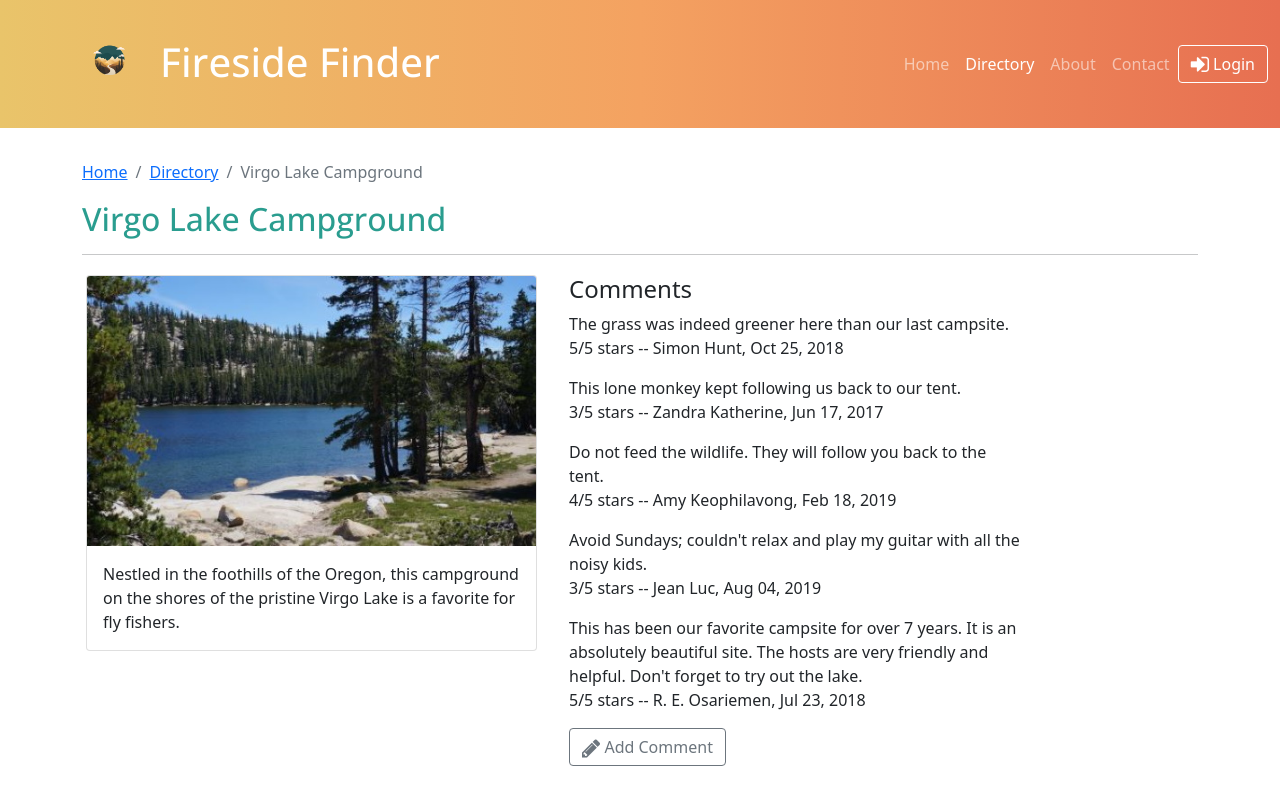
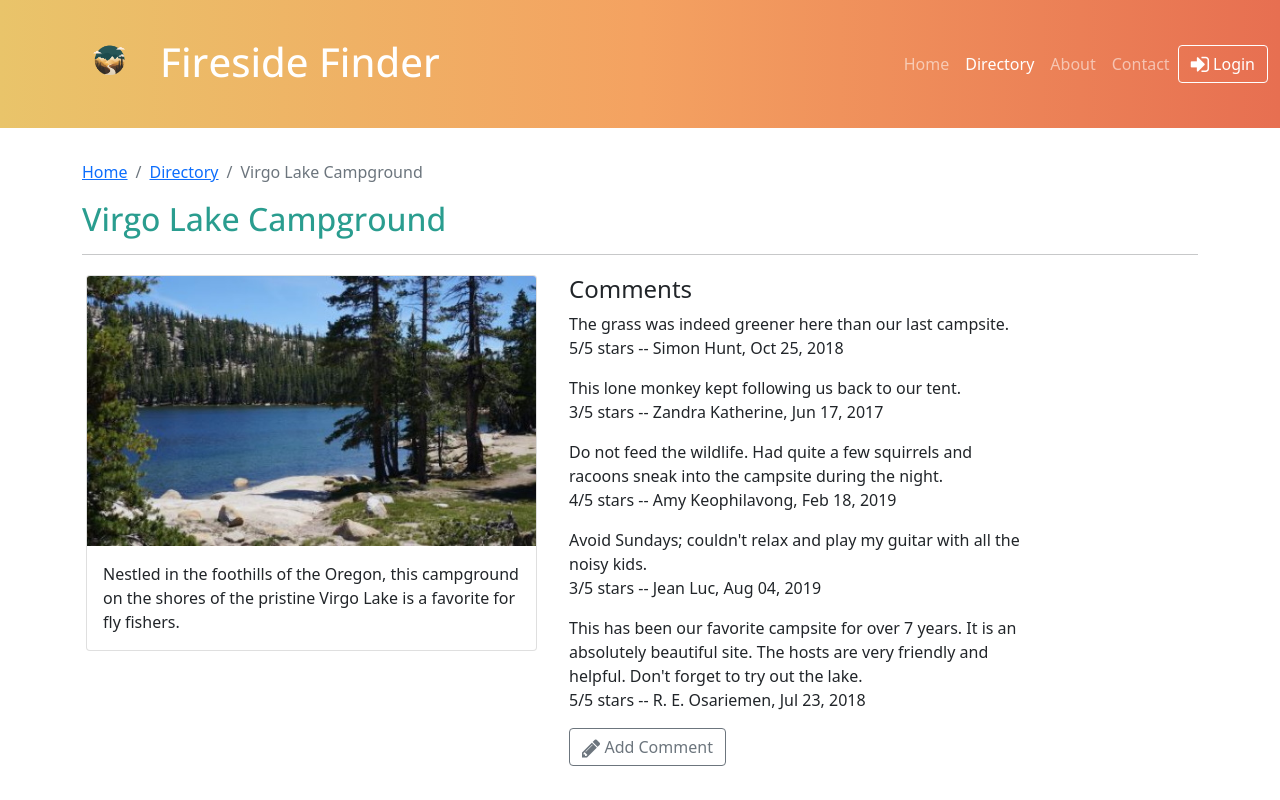
Before and after one commit to SolInvictusx/Project-2, a React (Create React App) app: page /directory/0 in a window 1280 px wide. Shown: the top 800 px of the page. Built offline with nearby package versions, Linux system fonts and the light colour scheme.

Commit message:
Update comment

```diff
--- a/src/app/shared/COMMENTS.js
+++ b/src/app/shared/COMMENTS.js
@@ -19,7 +19,7 @@ export const COMMENTS = [
         id: 2,
         campsiteId: 0,
         rating: 4,
-        text: 'Do not feed the wildlife. They will follow you back to the tent.',
+        text: 'Do not feed the wildlife. Had quite a few squirrels and racoons sneak into the campsite during the night.',
         author: 'Amy Keophilavong',
         date: '2019-02-18T18:12Z'
     },
```
